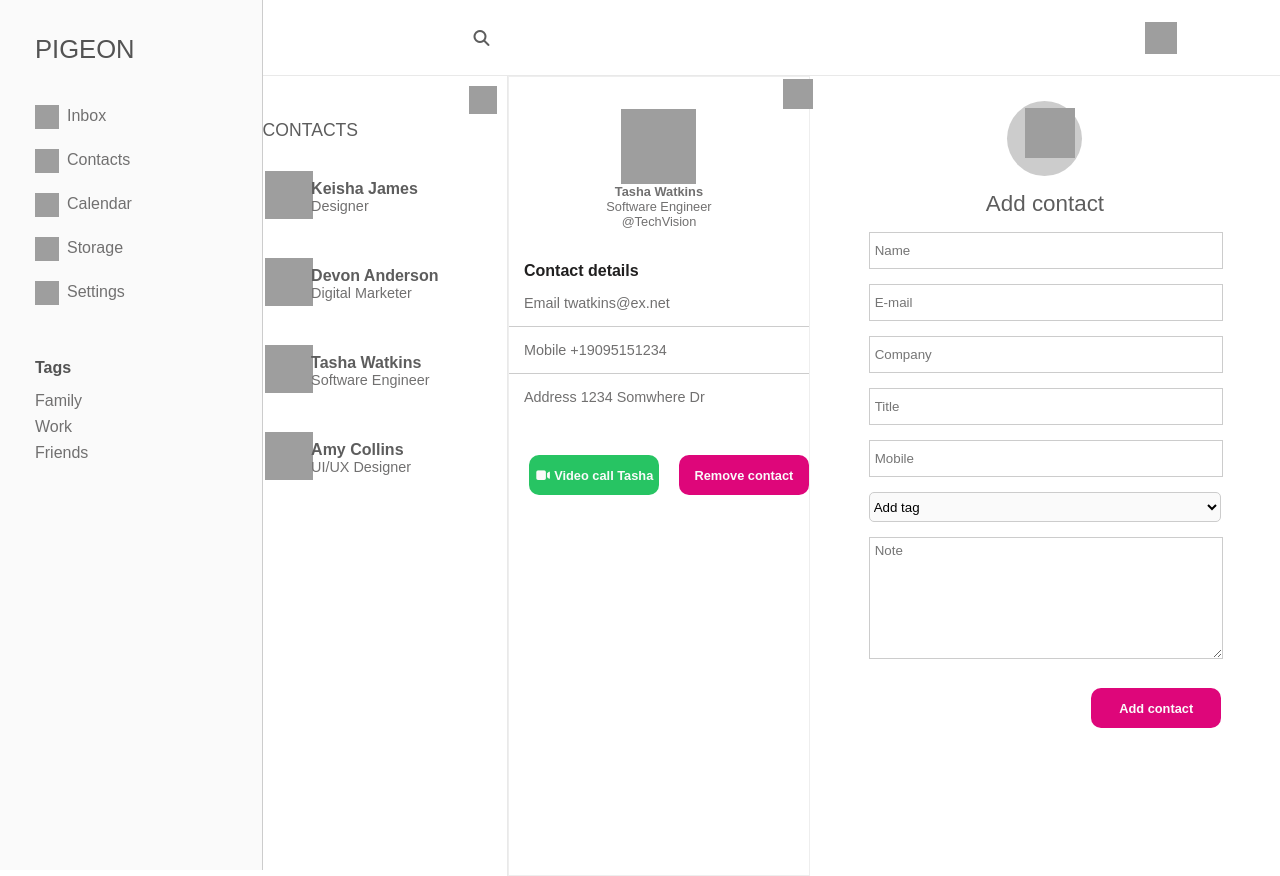
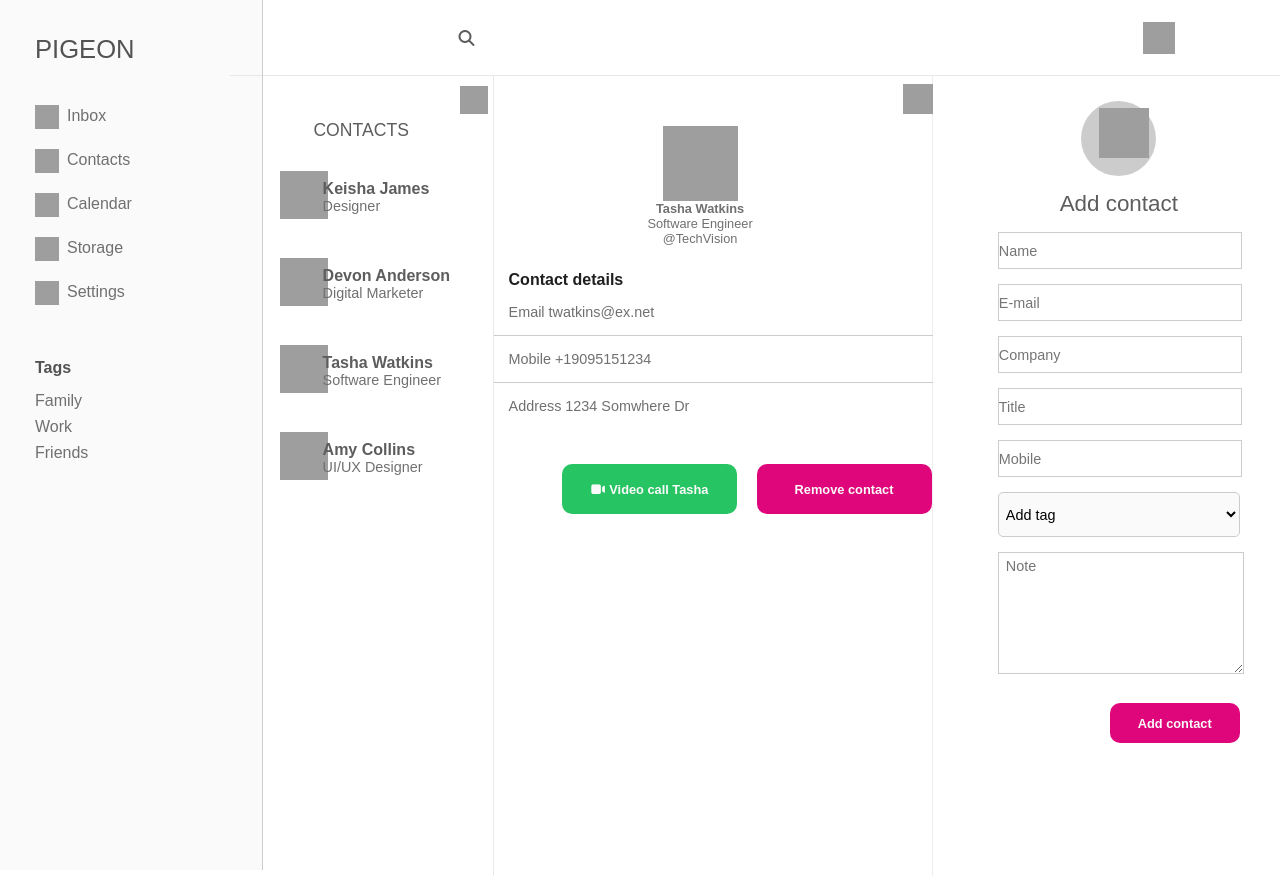
Before and after one commit to RockyLatchman/pigeon, a Flask app: page /contacts in a window 1280 px wide. Run offline with Flask 3, Linux system fonts and the light colour scheme; some libraries are stand-ins or nearby versions; some web fonts are replaced; grey boxes are pictures that could not be loaded.

Commit message:
CSS to fix the padding in margins on various pages

```diff
--- a/static/css/main.css
+++ b/static/css/main.css
@@ -34,7 +34,7 @@ menu li i {
     display: flex;
     flex-direction: row;
     justify-content: space-around;
-    width: 100%;
+    max-width: 100%;
     height: auto;
 }
 
@@ -122,16 +122,19 @@ menu li i {
 /* messages */
 
 .message-container {
-    width: 80.5%;
+    width: 82%;
     margin-left: auto;
     height: auto;
 }
 
 .message-container header:first-of-type {
+    position: relative;
+    left: 0;
     display: flex;
     flex-direction: row;
     justify-content: space-around;
     align-items: center;
+    width: 100%;
     height: 75px;
     border-bottom: 1px solid rgba(212, 212, 212, 0.5);
 }
@@ -205,14 +208,13 @@ main {
     display: flex;
     flex-direction: row;
     justify-content: space-evenly;
-    width: auto;
+    max-width: 100%;
 }
 
 main .main-sidebar {
     width: 25%;
     height: 100vh;
     border-right: 1px solid rgba(212, 212, 212, 0.5);
-    /*border: 1px solid rgba(212,212,212,0.5);*/
 }
 
 main .main-sidebar header {
@@ -582,10 +584,12 @@ table .month {
     display: flex;
     flex-direction: row;
     justify-content: space-between;
-    width: 100%;
+    width: 90%;
     position: relative;
     top: -40px;
+    left: 25px;
     align-items: center;
+    padding: 0 10px;
 }
 
 .main-sidebar .contact:hover {
@@ -608,12 +612,13 @@ table .month {
     margin-bottom: 10px;
     padding: 5px 8px;
     margin-right: auto !important;
-    margin-left: 10px;
+    margin-left: 75px;
 }
 
 .main-sidebar header span {
-    width: 100%;
+    width: 70%;
     height: 48px;
+    margin-left: auto;
 }
 
 .main-sidebar header img {
@@ -661,8 +666,10 @@ table .month {
 }
 
 .main-content .contact {
+    position: relative;
+    left: -25px;
     width: 65%;
-    border: 1px solid rgba(212, 212, 212, 0.4);
+    border-right: 1px solid rgba(212, 212, 212, 0.4);
 }
 
 .main-content .contact-form header {
@@ -711,13 +718,27 @@ table .month {
     border: 1px solid #ccc;
     margin-bottom: 15px;
     outline: transparent;
+    font:
+        normal 100 0.9em "dejanire-sans",
+        sans-serif;
+}
+
+.contact-form #tag-menu {
+    width: 100%;
+    height: 45px;
+    border: 1px solid #ccc;
+    margin-bottom: 15px;
+    padding-left: 3px;
+    outline: transparent;
+    font:
+        normal 100 0.9em "dejanire-sans",
+        sans-serif;
 }
 
 .contact-form form input::placeholder {
     font:
         normal 100 1em "dejanire-sans",
         sans-serif;
-    padding-left: 5px;
 }
 
 .contact-form form textarea::placeholder {
@@ -732,7 +753,11 @@ table .month {
     width: 100%;
     height: 120px;
     margin-bottom: 15px;
+    padding-left: 2px;
     outline: transparent;
+    font:
+        normal 100 0.9em "dejanire-sans",
+        sans-serif;
 }
 
 .contact-form form input[type="submit"] {
@@ -761,15 +786,17 @@ table .month {
 .main-content .contact header .edit-contact {
     display: block;
     position: relative;
-    left: 185px;
-    width: 15%;
+    left: 225px;
+    width: 50px;
+    height: 50px;
 }
 
 .main-content .contact header .edit-contact img {
+    display: block;
     width: 30px;
     height: 30px;
     cursor: pointer;
-    margin: 2px 5px 0 0;
+    margin: 8px 5px 0 0;
 }
 
 .main-content .contact header .status img {
@@ -797,8 +824,8 @@ table .month {
 }
 
 .main-content .contact .contact-details {
-    margin: 110px auto 0 auto;
-    width: 100%;
+    margin: 120px 0 auto 25px;
+    width: 95%;
 }
 
 .main-content .contact .contact-details h4 {
@@ -843,9 +870,9 @@ table .month {
     color: #fafafa;
     border: none;
     border-radius: 10px;
-    width: 130px;
-    height: 40px;
-    margin: 10px 0 0 5px;
+    width: 175px;
+    height: 50px;
+    margin: 10px 0 0 53px;
     font:
         normal 700 0.8em "dejanire-sans",
         sans-serif;
@@ -857,8 +884,8 @@ table .month {
     color: #fafafa;
     border: none;
     border-radius: 10px;
-    width: 130px;
-    height: 40px;
+    width: 175px;
+    height: 50px;
     margin: 10px 0 0 5px;
     font:
         normal 700 0.8em "dejanire-sans",
--- a/templates/partials/sidebar.html
+++ b/templates/partials/sidebar.html
@@ -164,7 +164,7 @@
     </div>
 </div>
 {% elif request.endpoint == 'storage' %}
-<div class="main-sidebar">
+<div class="main-sidebar storage">
     <header>
         <h4>Storage</h4>
         <p>
```
Also changed, not shown: other parts of static/css/main.css (+38 -19 lines).
